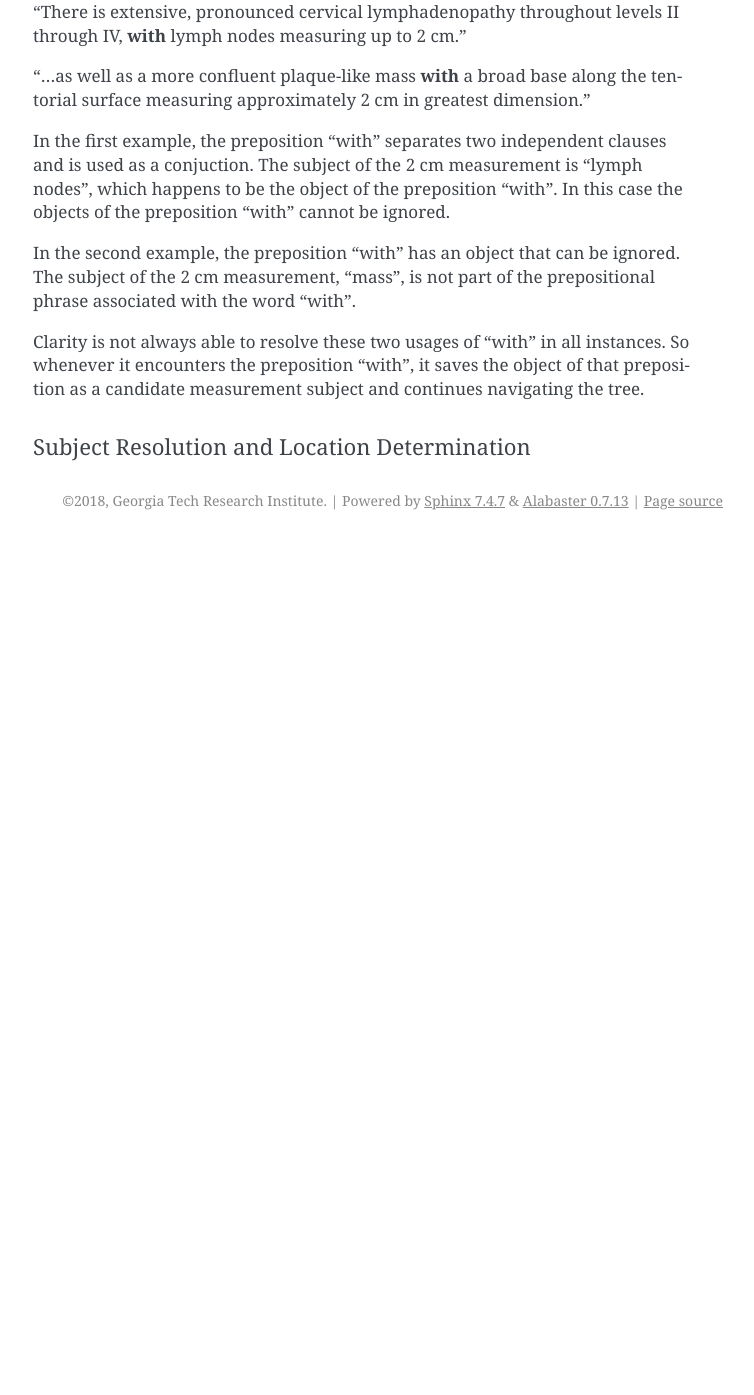
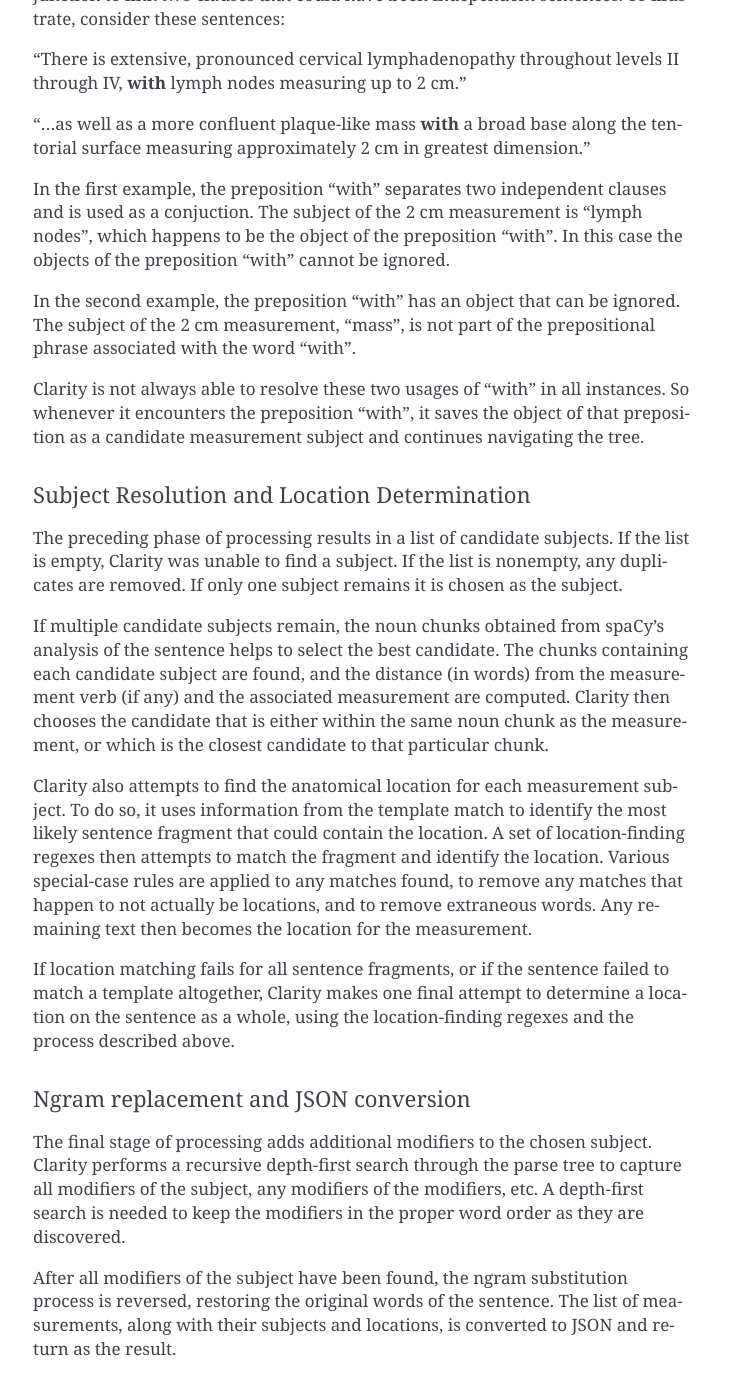
Before and after one commit to ClarityNLP/ClarityNLP, a Sphinx documentation site: the page built from docs/algorithms/measurement_subject_resolution.rst, in a window 1280 px wide and 1400 px high, scrolled down 13381 px. Shown: the top 1395 px of the window, without its empty margins (387-1141 px from the left). Built offline with Sphinx 7.4.7, drawn with Linux system fonts in a browser that asks for light colours; before the commit the page ends 13921 px from its top, so only the background shows below that; some of the changed text lies outside the part shown.

Commit message:
finished algorithm description for subj-meas resolution doc

```diff
--- a/docs/algorithms/measurement_subject_resolution.rst
+++ b/docs/algorithms/measurement_subject_resolution.rst
@@ -344,8 +344,9 @@
 
 The reason for the M-replacement is to facilitate the recognition of sentence
 patterns in the text. We call these sentence patterns "sentence templates".
-Sentences that fit a common template pattern can be analyzed in identical ways.
-For instance, size measurements in medical texts are often reported as
+Sentences that fit a common template pattern provide clues about the sentence
+structure and can be analyzed in identical ways. For instance, size
+measurements in medical texts are often reported as
 
     ``{Something} measures {size_measurement}``.
 
@@ -550,8 +551,8 @@
 
 The first determination Clarity makes is whether it has arrived at the root
 node or not. If it happens to be at the root node, it can go no further in
-the tree, so it looks for a measurement subject amongst the children of the
-root node, if any.
+the tree, so it looks for a measurement subject (noun) amongst the children
+of the root node, if any.
 
 If a verb is encountered when navigating the parse tree, a check is made on
 the dependency for the verb token. If it is "nsubj", meaning the nominal
@@ -611,3 +612,44 @@
 
 Subject Resolution and Location Determination
 ^^^^^^^^^^^^^^^^^^^^^^^^^^^^^^^^^^^^^^^^^^^^^
+
+The preceding phase of processing results in a list of candidate subjects.
+If the list is empty, Clarity was unable to find a subject. If the list
+is nonempty, any duplicates are removed. If only one subject remains it
+is chosen as the subject.
+
+If multiple candidate subjects remain, the noun chunks obtained from spaCy's
+analysis of the sentence helps to select the best candidate. The chunks
+containing each candidate subject are found, and the distance (in words) from
+the measurement verb (if any) and the associated measurement are computed.
+Clarity then chooses the candidate that is either within the same noun chunk as
+the measurement, or which is the closest candidate to that particular chunk.
+
+Clarity also attempts to find the anatomical location for each measurement
+subject. To do so, it uses information from the template match to identify
+the most likely sentence fragment that could contain the location. A set of
+location-finding regexes then attempts to match the fragment and identify
+the location. Various special-case rules are applied to any matches found,
+to remove any matches that happen to not actually be locations, and to remove
+extraneous words. Any remaining text then becomes the location for the
+measurement.
+
+If location matching fails for all sentence fragments, or if the sentence
+failed to match a template altogether, Clarity makes one final attempt to
+determine a location on the sentence as a whole, using the location-finding
+regexes and the process described above.
+
+
+Ngram replacement and JSON conversion
+^^^^^^^^^^^^^^^^^^^^^^^^^^^^^^^^^^^^^
+
+The final stage of processing adds additional modifiers to the chosen subject.
+Clarity performs a recursive depth-first search through the parse tree to
+capture all modifiers of the subject, any modifiers of the modifiers, etc.
+A depth-first search is needed to keep the modifiers in the proper word order
+as they are discovered.
+
+After all modifiers of the subject have been found, the ngram substitution
+process is reversed, restoring the original words of the sentence. The
+list of measurements, along with their subjects and locations, is converted
+to JSON and return as the result.
```
Also changed, not shown: other parts of docs/algorithms/measurement_subject_resolution.rst (+2 -2 lines).
